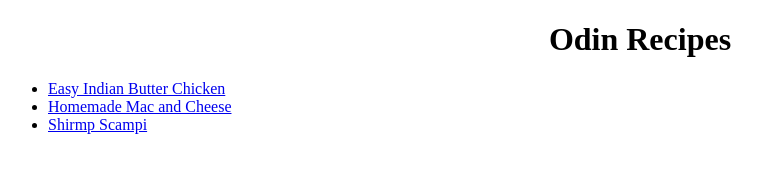
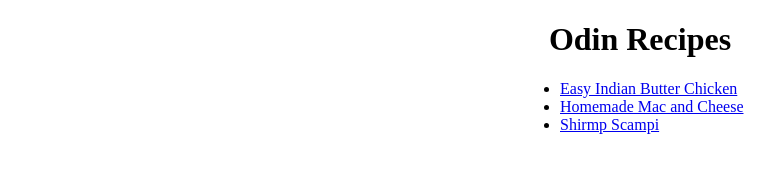
Before and after one commit to SherwinDistor/odin-recipes, a plain HTML site: page index.html in a window 1280 px wide. Shown: the whole page, without its empty margins (0-774 px from the left). Drawn offline with Linux system fonts and the light colour scheme.

Commit message:
Center text and pictures

```diff
--- a/index.html
+++ b/index.html
@@ -8,8 +8,7 @@
 </head>
 <body>
     <h1>Odin Recipes</h1>
-    <div id="home-links">
-        <ul>
+    <ul class="home-links">
         <li>
             <a href="recipes/butter-chicken.html" target="_blank">Easy Indian Butter Chicken</a>
         </li>
@@ -20,6 +19,5 @@
             <a href="recipes/shrimp-scampi.html" target="_blank">Shirmp Scampi</a>
         </li>
     </ul>
-    </div>
 </body>
 </html>
--- a/styles.css
+++ b/styles.css
@@ -1,11 +1,13 @@
+body {
+    width: 700px;
+    margin: auto;
+}
+
 h1 {
     text-align: center;
 }
 
-img {
-    margin: 20px 360px;
+.home-links {
+    width: 200px;
+    margin: auto;
 }
-
-#home-links {
-    font-size: medium;
-}
```
Lines whose indentation alone changed are shown as unchanged.
